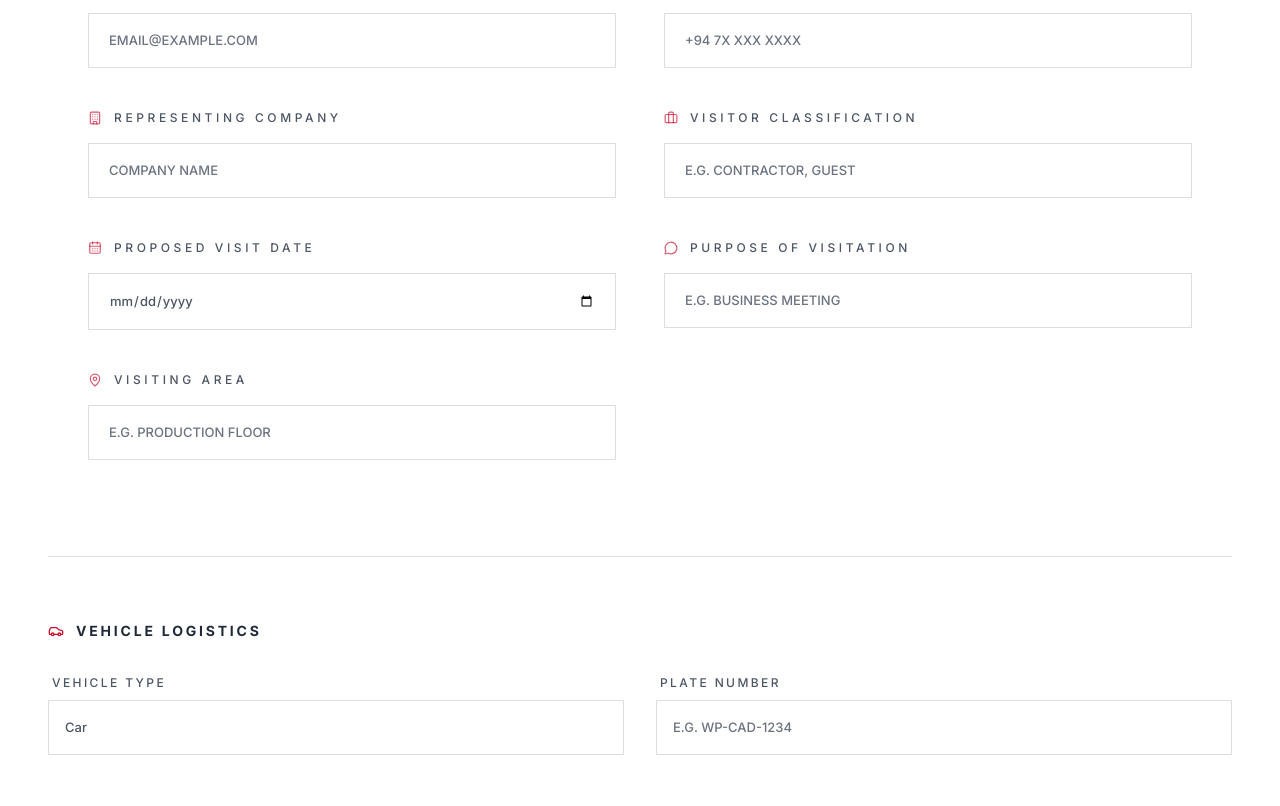
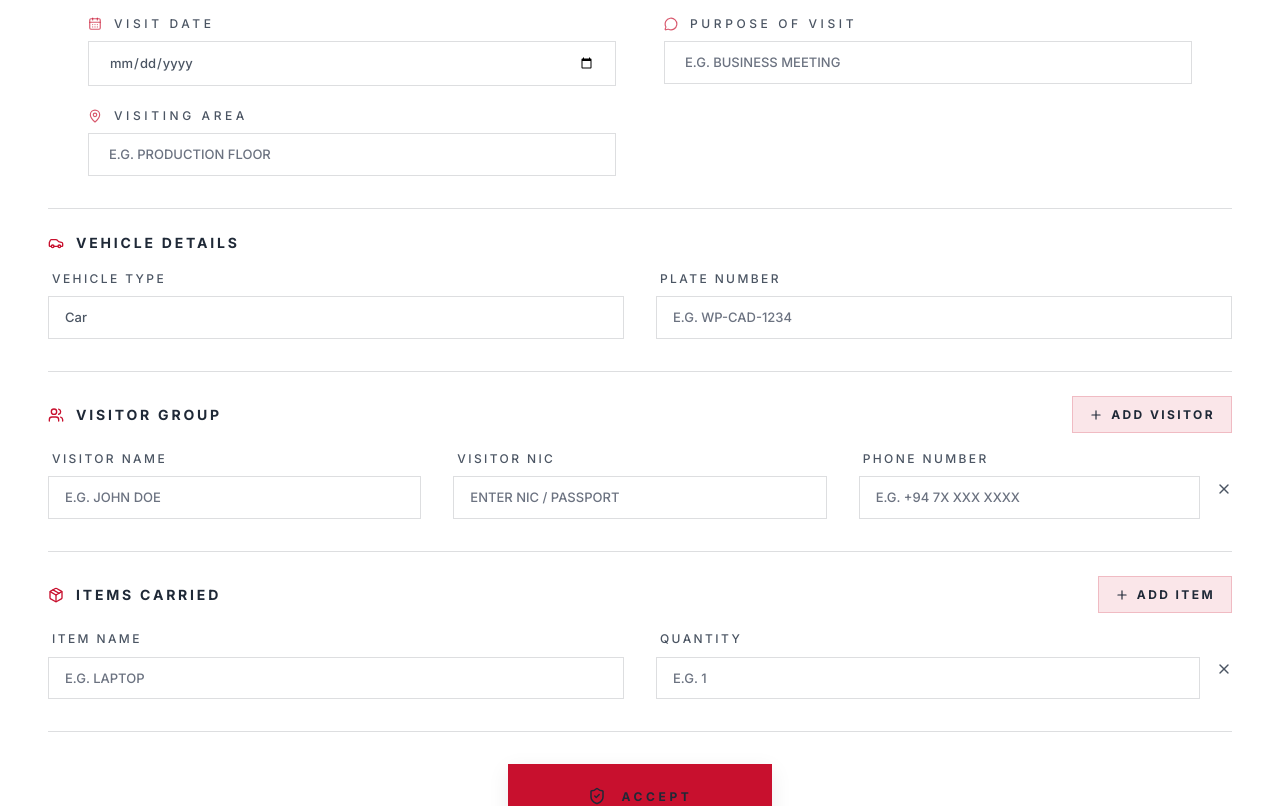
Before and after one commit to HMSachi/Smart_Visitor_Management, a React (Create React App) app in the folder SVM_Frontend/: page /request-step-1 in a window 1280 px wide. Shown: the part 540-1346 px from the top of the page. Built offline with nearby package versions, Linux system fonts and the light colour scheme.

Commit message:
decrease the spacing

```diff
--- a/SVM_Frontend/src/components/Visitor/Request/Step1.js
+++ b/SVM_Frontend/src/components/Visitor/Request/Step1.js
@@ -437,7 +437,7 @@ const Step1Main = () => {
   return (
     <div className="max-w-7xl mx-auto px-6 py-2 pb-12 text-white bg-black">
       {/* Header Section */}
-      <div className="mb-14 flex flex-col md:flex-row items-start md:items-center justify-between gap-4 border-b border-white/5 pb-10">
+      <div className="mb-6 flex flex-col md:flex-row items-start md:items-center justify-between gap-4 border-b border-white/5 pb-4">
         <div>
           <h1 className="text-[24px] md:text-[24px] font-black uppercase tracking-tight mb-2 leading-none">
             Visitor Registration
@@ -448,14 +448,14 @@ const Step1Main = () => {
         </div>
       </div>
 
-      <form onSubmit={handleSubmit} className="space-y-24">
+      <form onSubmit={handleSubmit} className="space-y-8">
         <VisitorOverview data={formData} onChange={handleInputChange} />
 
-        <div className="border-t border-white/5 pt-16">
+        <div className="border-t border-white/5 pt-6">
           <VehicleDetails data={formData} onChange={handleInputChange} />
         </div>
 
-        <div className="border-t border-white/5 pt-16">
+        <div className="border-t border-white/5 pt-6">
           <VisitorGroup
             visitors={visitors || []}
             onAdd={handleAddVisitor}
@@ -464,7 +464,7 @@ const Step1Main = () => {
           />
         </div>
 
-        <div className="border-t border-white/5 pt-16">
+        <div className="border-t border-white/5 pt-6">
           <ItemsCarried
             items={equipment || []}
             onAdd={handleAddEquipment}
@@ -474,7 +474,7 @@ const Step1Main = () => {
         </div>
 
         {/* Action Footer */}
-        <div className="pt-16 border-t border-white/5 flex flex-col sm:flex-row gap-6 items-center justify-center">
+        <div className="pt-8 border-t border-white/5 flex flex-col sm:flex-row gap-6 items-center justify-center">
 
           <button
             type="submit"
--- a/SVM_Frontend/src/components/Visitor/Request/Step1/ItemsCarried.js
+++ b/SVM_Frontend/src/components/Visitor/Request/Step1/ItemsCarried.js
@@ -5,7 +5,7 @@ import { AnimatePresence } from 'framer-motion';
 const ItemsCarried = ({ items, onAdd, onRemove, onChange }) => {
     return (
         <section className="animate-fade-in stagger-item">
-            <div className="flex items-center justify-between mb-8">
+            <div className="flex items-center justify-between mb-4">
                 <div className="flex items-center gap-3">
                     <div className="text-primary">
                         <Package size={16} />
@@ -15,19 +15,19 @@ const ItemsCarried = ({ items, onAdd, onRemove, onChange }) => {
                 <button
                     type="button"
                     onClick={onAdd}
-                    className="flex items-center gap-2 px-4 py-2 bg-primary/10 border border-primary/20 text-primary rounded-none hover:bg-primary hover:text-white transition-all text-[11px] font-bold uppercase tracking-[0.2em] group"
+                    className="flex items-center gap-2 px-4 py-2 bg-primary/10 border border-primary/20 text-primary rounded-none hover:bg-primary hover:text-white transition-all text-[12px] font-bold uppercase tracking-[0.2em] group"
                 >
                     <Plus size={14} className="group-hover:scale-110 transition-transform" />
                     Add Item
                 </button>
             </div>
 
-            <div className="space-y-8">
+            <div className="space-y-4">
                 <AnimatePresence mode="popLayout">
                     {items.map((item, index) => (
                         <div
                             key={item.id}
-                            className="relative grid grid-cols-1 md:grid-cols-2 gap-x-8 gap-y-6 pt-6 border-t border-white/5 first:border-0 first:pt-0"
+                            className="relative grid grid-cols-1 md:grid-cols-2 gap-x-8 gap-y-4 pt-4 border-t border-white/5 first:border-0 first:pt-0"
                         >
                             <button
                                 type="button"
@@ -40,7 +40,7 @@ const ItemsCarried = ({ items, onAdd, onRemove, onChange }) => {
 
                             {/* Item Name */}
                             <div className="space-y-2">
-                                <label className="text-[11px] font-bold text-gray-500 uppercase tracking-[0.2em] flex items-center gap-2 px-1">
+                                <label className="text-[12px] font-bold text-gray-500 uppercase tracking-[0.2em] flex items-center gap-2 px-1">
                                     ITEM NAME
                                 </label>
                                 <div className="relative">
@@ -50,14 +50,14 @@ const ItemsCarried = ({ items, onAdd, onRemove, onChange }) => {
                                         value={item.itemName}
                                         onChange={(e) => onChange(item.id, 'itemName', e.target.value)}
                                         placeholder="E.G. LAPTOP"
-                                        className="w-full bg-white/[0.03] border border-white/20 rounded-none px-4 py-4 text-[13px] text-white/90 focus:outline-none focus:border-primary/60 transition-all placeholder:text-gray-600 font-medium"
+                                        className="w-full bg-white/[0.03] border border-white/20 rounded-none px-4 py-2.5 text-[12px] text-white/90 focus:outline-none focus:border-primary/60 transition-all placeholder:text-gray-600 font-medium"
                                     />
                                 </div>
                             </div>
 
                             {/* Quantity */}
                             <div className="space-y-2 pr-6 md:pr-8">
-                                <label className="text-[11px] font-bold text-gray-500 uppercase tracking-[0.2em] flex items-center gap-2 px-1">
+                                <label className="text-[12px] font-bold text-gray-500 uppercase tracking-[0.2em] flex items-center gap-2 px-1">
                                     QUANTITY
                                 </label>
                                 <div className="relative">
@@ -68,7 +68,7 @@ const ItemsCarried = ({ items, onAdd, onRemove, onChange }) => {
                                         value={item.quantity}
                                         onChange={(e) => onChange(item.id, 'quantity', e.target.value)}
                                         placeholder="E.G. 1"
-                                        className="w-full bg-white/[0.03] border border-white/20 rounded-none px-4 py-4 text-[13px] text-white/90 focus:outline-none focus:border-primary/60 transition-all placeholder:text-gray-600 font-medium"
+                                        className="w-full bg-white/[0.03] border border-white/20 rounded-none px-4 py-2.5 text-[12px] text-white/90 focus:outline-none focus:border-primary/60 transition-all placeholder:text-gray-600 font-medium"
                                     />
                                 </div>
                             </div>
@@ -79,11 +79,11 @@ const ItemsCarried = ({ items, onAdd, onRemove, onChange }) => {
                 {items.length === 0 && (
                     <div className="p-8 border-2 border-dashed border-white/10 rounded-none flex flex-col items-center justify-center text-center mt-4">
                         <Package size={24} className="text-gray-600 mb-3" />
-                        <p className="text-gray-500 text-[11px] font-bold uppercase tracking-[0.2em] mb-4">No items declared.</p>
+                        <p className="text-gray-500 text-[12px] font-bold uppercase tracking-[0.2em] mb-4">No items declared.</p>
                         <button
                             type="button"
                             onClick={onAdd}
-                            className="px-6 py-3 bg-white/[0.03] border border-white/20 text-white text-[11px] font-bold uppercase tracking-[0.2em] rounded-none hover:bg-primary hover:border-primary transition-all"
+                            className="px-6 py-3 bg-white/[0.03] border border-white/20 text-white text-[12px] font-bold uppercase tracking-[0.2em] rounded-none hover:bg-primary hover:border-primary transition-all"
                         >
                             Add Item
                         </button>
--- a/SVM_Frontend/src/components/Visitor/Request/Step1/VehicleDetails.js
+++ b/SVM_Frontend/src/components/Visitor/Request/Step1/VehicleDetails.js
@@ -4,17 +4,17 @@ import { Car, Hash } from 'lucide-react';
 const VehicleDetails = ({ data, onChange }) => {
     return (
         <section className="animate-fade-in stagger-item">
-            <div className="flex items-center gap-3 mb-8">
+            <div className="flex items-center gap-3 mb-4">
                 <div className="text-primary">
                     <Car size={16} />
                 </div>
-                <h3 className="text-sm font-bold text-white uppercase tracking-[0.2em] mb-0">Vehicle Logistics</h3>
+                <h3 className="text-sm font-bold text-white uppercase tracking-[0.2em] mb-0">Vehicle Details</h3>
             </div>
 
-            <div className="grid grid-cols-1 md:grid-cols-2 gap-x-8 gap-y-6">
+            <div className="grid grid-cols-1 md:grid-cols-2 gap-x-8 gap-y-4">
                 {/* Vehicle Type */}
                 <div className="space-y-2">
-                    <label className="text-[11px] font-bold text-gray-500 uppercase tracking-[0.2em] flex items-center gap-2 px-1">
+                    <label className="text-[12px] font-bold text-gray-500 uppercase tracking-[0.2em] flex items-center gap-2 px-1">
                         VEHICLE TYPE
                     </label>
                     <div className="relative">
@@ -24,14 +24,14 @@ const VehicleDetails = ({ data, onChange }) => {
                             value={data.vehicleType}
                             onChange={onChange}
                             placeholder="E.G. CAR, VAN"
-                            className="w-full bg-white/[0.03] border border-white/20 rounded-none px-4 py-4 text-[13px] text-white/90 focus:outline-none focus:border-primary/60 transition-all placeholder:text-gray-600 font-medium"
+                            className="w-full bg-white/[0.03] border border-white/20 rounded-none px-4 py-2.5 text-[12px] text-white/90 focus:outline-none focus:border-primary/60 transition-all placeholder:text-gray-600 font-medium"
                         />
                     </div>
                 </div>
 
                 {/* Plate Number */}
                 <div className="space-y-2">
-                    <label className="text-[11px] font-bold text-gray-500 uppercase tracking-[0.2em] flex items-center gap-2 px-1">
+                    <label className="text-[12px] font-bold text-gray-500 uppercase tracking-[0.2em] flex items-center gap-2 px-1">
                         PLATE NUMBER
                     </label>
                     <div className="relative">
@@ -41,7 +41,7 @@ const VehicleDetails = ({ data, onChange }) => {
                             value={data.plateNumber}
                             onChange={onChange}
                             placeholder="E.G. WP-CAD-1234"
-                            className="w-full bg-white/[0.03] border border-white/20 rounded-none px-4 py-4 text-[13px] text-white/90 focus:outline-none focus:border-primary/60 transition-all placeholder:text-gray-600 font-medium"
+                            className="w-full bg-white/[0.03] border border-white/20 rounded-none px-4 py-2.5 text-[12px] text-white/90 focus:outline-none focus:border-primary/60 transition-all placeholder:text-gray-600 font-medium"
                         />
                     </div>
                 </div>
--- a/SVM_Frontend/src/components/Visitor/Request/Step1/VisitorGroup.js
+++ b/SVM_Frontend/src/components/Visitor/Request/Step1/VisitorGroup.js
@@ -5,7 +5,7 @@ import { AnimatePresence } from 'framer-motion';
 const VisitorGroup = ({ visitors, onAdd, onRemove, onChange }) => {
     return (
         <section className="animate-fade-in stagger-item">
-            <div className="flex items-center justify-between mb-8">
+            <div className="flex items-center justify-between mb-4">
                 <div className="flex items-center gap-3">
                     <div className="text-primary">
                         <Users size={16} />
@@ -15,19 +15,19 @@ const VisitorGroup = ({ visitors, onAdd, onRemove, onChange }) => {
                 <button
                     type="button"
                     onClick={onAdd}
-                    className="flex items-center gap-2 px-4 py-2 bg-primary/10 border border-primary/20 text-primary rounded-none hover:bg-primary hover:text-white transition-all text-[11px] font-bold uppercase tracking-[0.2em] group"
+                    className="flex items-center gap-2 px-4 py-2 bg-primary/10 border border-primary/20 text-primary rounded-none hover:bg-primary hover:text-white transition-all text-[12px] font-bold uppercase tracking-[0.2em] group"
                 >
                     <Plus size={14} className="group-hover:scale-110 transition-transform" />
                     Add Visitor
                 </button>
             </div>
 
-            <div className="space-y-8">
+            <div className="space-y-4">
                 <AnimatePresence mode="popLayout">
                     {visitors.map((visitor, index) => (
                         <div
                             key={visitor.id}
-                            className="relative grid grid-cols-1 md:grid-cols-3 gap-x-8 gap-y-6 pt-6 border-t border-white/5 first:border-0 first:pt-0"
+                            className="relative grid grid-cols-1 md:grid-cols-3 gap-x-8 gap-y-4 pt-4 border-t border-white/5 first:border-0 first:pt-0"
                         >
                             {visitors.length > 0 && (
                                 <button
@@ -42,7 +42,7 @@ const VisitorGroup = ({ visitors, onAdd, onRemove, onChange }) => {
 
                             {/* Full Name */}
                             <div className="space-y-2">
-                                <label className="text-[11px] font-bold text-gray-500 uppercase tracking-[0.2em] flex items-center gap-2 px-1">
+                                <label className="text-[12px] font-bold text-gray-500 uppercase tracking-[0.2em] flex items-center gap-2 px-1">
                                     VISITOR NAME
                                 </label>
                                 <div className="relative">
@@ -52,14 +52,14 @@ const VisitorGroup = ({ visitors, onAdd, onRemove, onChange }) => {
                                         value={visitor.fullName}
                                         onChange={(e) => onChange(visitor.id, 'fullName', e.target.value)}
                                         placeholder="E.G. JOHN DOE"
-                                        className="w-full bg-white/[0.03] border border-white/20 rounded-none px-4 py-4 text-[13px] text-white/90 focus:outline-none focus:border-primary/60 transition-all placeholder:text-gray-600 font-medium"
+                                        className="w-full bg-white/[0.03] border border-white/20 rounded-none px-4 py-2.5 text-[12px] text-white/90 focus:outline-none focus:border-primary/60 transition-all placeholder:text-gray-600 font-medium"
                                     />
                                 </div>
                             </div>
 
                             {/* NIC / Passport */}
                             <div className="space-y-2">
-                                <label className="text-[11px] font-bold text-gray-500 uppercase tracking-[0.2em] flex items-center gap-2 px-1">
+                                <label className="text-[12px] font-bold text-gray-500 uppercase tracking-[0.2em] flex items-center gap-2 px-1">
                                     VISITOR NIC
                                 </label>
                                 <div className="relative">
@@ -69,14 +69,14 @@ const VisitorGroup = ({ visitors, onAdd, onRemove, onChange }) => {
                                         value={visitor.nic}
                                         onChange={(e) => onChange(visitor.id, 'nic', e.target.value)}
                                         placeholder="ENTER NIC / PASSPORT"
-                                        className="w-full bg-white/[0.03] border border-white/20 rounded-none px-4 py-4 text-[13px] text-white/90 focus:outline-none focus:border-primary/60 transition-all placeholder:text-gray-600 font-medium"
+                                        className="w-full bg-white/[0.03] border border-white/20 rounded-none px-4 py-2.5 text-[12px] text-white/90 focus:outline-none focus:border-primary/60 transition-all placeholder:text-gray-600 font-medium"
                                     />
                                 </div>
                             </div>
 
                             {/* Contact Number */}
                             <div className="space-y-2 pr-6 md:pr-8">
-                                <label className="text-[11px] font-bold text-gray-500 uppercase tracking-[0.2em] flex items-center gap-2 px-1">
+                                <label className="text-[12px] font-bold text-gray-500 uppercase tracking-[0.2em] flex items-center gap-2 px-1">
                                     PHONE NUMBER
                                 </label>
                                 <div className="relative">
@@ -86,7 +86,7 @@ const VisitorGroup = ({ visitors, onAdd, onRemove, onChange }) => {
                                         value={visitor.contact}
                                         onChange={(e) => onChange(visitor.id, 'contact', e.target.value)}
                                         placeholder="E.G. +94 7X XXX XXXX"
-                                        className="w-full bg-white/[0.03] border border-white/20 rounded-none px-4 py-4 text-[13px] text-white/90 focus:outline-none focus:border-primary/60 transition-all placeholder:text-gray-600 font-medium"
+                                        className="w-full bg-white/[0.03] border border-white/20 rounded-none px-4 py-2.5 text-[12px] text-white/90 focus:outline-none focus:border-primary/60 transition-all placeholder:text-gray-600 font-medium"
                                     />
                                 </div>
                             </div>
@@ -97,11 +97,11 @@ const VisitorGroup = ({ visitors, onAdd, onRemove, onChange }) => {
                 {visitors.length === 0 && (
                     <div className="p-8 border-2 border-dashed border-white/10 rounded-none flex flex-col items-center justify-center text-center mt-4">
                         <Users size={24} className="text-gray-600 mb-3" />
-                        <p className="text-gray-500 text-[11px] font-bold uppercase tracking-[0.2em] mb-4">No additional visitors.</p>
+                        <p className="text-gray-500 text-[12px] font-bold uppercase tracking-[0.2em] mb-4">No additional visitors.</p>
                         <button
                             type="button"
                             onClick={onAdd}
-                            className="px-6 py-3 bg-white/[0.03] border border-white/20 text-white text-[11px] font-bold uppercase tracking-[0.2em] rounded-none hover:bg-primary hover:border-primary transition-all"
+                            className="px-6 py-3 bg-white/[0.03] border border-white/20 text-white text-[12px] font-bold uppercase tracking-[0.2em] rounded-none hover:bg-primary hover:border-primary transition-all"
                         >
                             Add Visitor
                         </button>
--- a/SVM_Frontend/src/components/Visitor/Request/Step1/VisitorOverview.js
+++ b/SVM_Frontend/src/components/Visitor/Request/Step1/VisitorOverview.js
@@ -4,29 +4,29 @@ import { User, CreditCard, Phone, Mail, Building, Briefcase, MapPin, CalendarDay
 const VisitorOverview = ({ data, onChange }) => {
     const fields = [
         { name: 'fullName', label: 'FULL NAME', type: 'text', placeholder: 'JOHN SMITH', icon: User },
-        { name: 'nic', label: 'NIC / PASSPORT NO', type: 'text', placeholder: 'ENTER IDENTIFICATION', icon: CreditCard },
+        { name: 'nic', label: 'ID / PASSPORT NUMBER', type: 'text', placeholder: 'ENTER IDENTIFICATION', icon: CreditCard },
         { name: 'emailAddress', label: 'EMAIL ADDRESS', type: 'email', placeholder: 'EMAIL@EXAMPLE.COM', icon: Mail },
         { name: 'phoneNumber', label: 'PHONE NUMBER', type: 'tel', placeholder: '+94 7X XXX XXXX', icon: Phone },
-        { name: 'representingCompany', label: 'REPRESENTING COMPANY', type: 'text', placeholder: 'COMPANY NAME', icon: Building },
-        { name: 'visitorClassification', label: 'VISITOR CLASSIFICATION', type: 'text', placeholder: 'E.G. CONTRACTOR, GUEST', icon: Briefcase },
-        { name: 'proposedVisitDate', label: 'PROPOSED VISIT DATE', type: 'date', placeholder: '', icon: CalendarDays },
-        { name: 'purposeOfVisitation', label: 'PURPOSE OF VISITATION', type: 'text', placeholder: 'E.G. BUSINESS MEETING', icon: MessageCircle },
+        { name: 'representingCompany', label: 'COMPANY', type: 'text', placeholder: 'COMPANY NAME', icon: Building },
+        { name: 'visitorClassification', label: 'VISITOR TYPE', type: 'text', placeholder: 'E.G. CONTRACTOR, GUEST', icon: Briefcase },
+        { name: 'proposedVisitDate', label: 'VISIT DATE', type: 'date', placeholder: '', icon: CalendarDays },
+        { name: 'purposeOfVisitation', label: 'PURPOSE OF VISIT', type: 'text', placeholder: 'E.G. BUSINESS MEETING', icon: MessageCircle },
         { name: 'visitingArea', label: 'VISITING AREA', type: 'text', placeholder: 'E.G. PRODUCTION FLOOR', icon: MapPin },
     ];
 
     return (
         <section className="animate-fade-in px-4">
-            <div className="flex items-center gap-4 mb-10 border-l-4 border-primary pl-6">
+            <div className="flex items-center gap-4 mb-6 border-l-4 border-primary pl-6">
                 <div className="text-primary">
                     <User size={20} />
                 </div>
                 <h3 className="text-base font-black text-white uppercase tracking-[0.3em] mb-0">Visitor Information</h3>
             </div>
 
-            <div className="grid grid-cols-1 md:grid-cols-2 gap-x-12 gap-y-10 px-6">
+            <div className="grid grid-cols-1 md:grid-cols-2 gap-x-12 gap-y-5 px-6">
                 {fields.map((field) => (
-                    <div key={field.name} className="space-y-4">
-                        <label className="text-[11px] font-black text-gray-500 uppercase tracking-[0.3em] flex items-center gap-3">
+                    <div key={field.name} className="space-y-2">
+                        <label className="text-[12px] font-black text-gray-500 uppercase tracking-[0.3em] flex items-center gap-3">
                             <field.icon size={14} className="text-primary/70" />
                             {field.label}
                         </label>
@@ -38,7 +38,7 @@ const VisitorOverview = ({ data, onChange }) => {
                                 onChange={onChange}
                                 required
                                 placeholder={field.placeholder}
-                                className="w-full bg-white/[0.03] border border-white/10 rounded-none px-5 py-4 text-[13px] text-white/90 focus:outline-none focus:border-primary/50 transition-all placeholder:text-gray-600 font-medium [color-scheme:dark]"
+                                className="w-full bg-white/[0.03] border border-white/10 rounded-none px-5 py-2.5 text-[12px] text-white/90 focus:outline-none focus:border-primary/50 transition-all placeholder:text-gray-600 font-medium [color-scheme:dark]"
                             />
                         </div>
                     </div>
--- a/SVM_Frontend/src/layout/Visitor/Request/Step1.js
+++ b/SVM_Frontend/src/layout/Visitor/Request/Step1.js
@@ -3,7 +3,7 @@ import Step1 from '../../../components/Visitor/Request/Step1';
 
 const Step1Request = () => {
     return (
-        <div className="min-h-screen bg-charcoal-900 pt-40 pb-24 px-6">
+        <div className="min-h-screen bg-charcoal-900 pt-32 pb-24 px-6">
             <Step1 />
         </div>
     );
```
